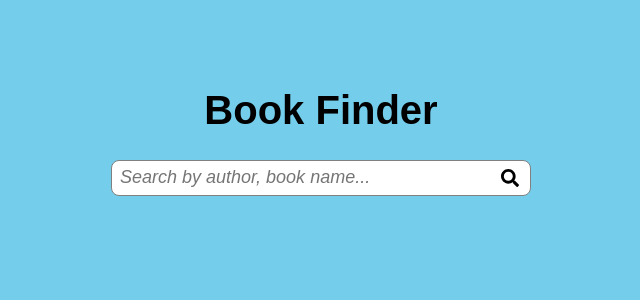
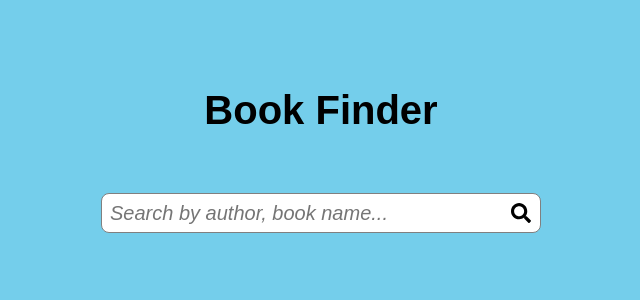
Before and after one commit to renancvalladao/book-finder-app, a React (Create React App) app: page / in a window 1280 px wide. Shown: the top 300 px of the page, without its empty margins (319-959 px from the left). Built offline with nearby package versions, Linux system fonts and the light colour scheme.

Commit message:
Using BookCard component

```diff
--- a/src/App.css
+++ b/src/App.css
@@ -14,14 +14,19 @@ body {
 
 .title {
   font-size: 40px;
+  margin-bottom: 60px;
+}
+
+.search-container {
+  margin-bottom: 60px;
 }
 
 .query-input {
-  width: 420px;
-  height: 36px;
+  width: 440px;
+  height: 40px;
   border: 1px solid grey;
   border-radius: 8px;
-  font-size: 18px;
+  font-size: 20px;
   padding-left: 8px;
   padding-right: 36px;
 }
@@ -37,10 +42,23 @@ input:focus {
 .search-icon {
   position: absolute;
   margin-left: -30px;
-  margin-top: 9px;
-  font-size: 18px;
+  margin-top: 10px;
+  font-size: 20px;
 }
 
 .search-icon:hover {
   cursor: pointer;
 }
+
+.book-card-container {
+  display: grid;
+  grid-template-columns: repeat(auto-fit, minmax(440px, 1fr));
+  gap: 40px;
+  justify-items: center;
+  margin: 0px 60px;
+}
+
+.books-found {
+  font-weight: bold;
+  font-style: italic;
+}
--- a/src/App.js
+++ b/src/App.js
@@ -2,19 +2,29 @@ import { useState } from 'react'
 import { FontAwesomeIcon } from '@fortawesome/react-fontawesome'
 import { faSearch } from '@fortawesome/free-solid-svg-icons'
 import './App.css'
+import BookCard from './components/BookCard'
 
 function App() {
 
   const [searchText, setSearchText] = useState('')
+  const [totalItems, setTotalItems] = useState(-1)
+  const [books, setBooks] = useState([])
 
   const handleSearch = () => {
-    console.log('Searching...')
+    if (searchText !== '') {
+      fetch(`https://www.googleapis.com/books/v1/volumes?q=${searchText}&maxResults=12`)
+        .then(resp => resp.json())
+        .then(data => {
+          setTotalItems(data.totalItems)
+          setBooks(data.items)
+        })
+    }
   }
 
   return (
     <div className='app'>
       <h1 className='title'>Book Finder</h1>
-      <div>
+      <div className='search-container'>
         <input
           className='query-input'
           type="text"
@@ -26,7 +36,11 @@ function App() {
           onKeyPress={e => {
             if (e.key === 'Enter') handleSearch()
           }} />
-          <FontAwesomeIcon className='search-icon' icon={faSearch} onClick={handleSearch}/>
+        <FontAwesomeIcon className='search-icon' icon={faSearch} onClick={handleSearch} />
+        <p className='books-found'>{totalItems >= 0 ? `${totalItems} book${totalItems > 1 ? 's' : ''} found` : ''}</p>
+      </div>
+      <div className='book-card-container'>
+        {books?.map(book => <BookCard key={book.id} book={book}></BookCard>)}
       </div>
     </div>
   );
```
